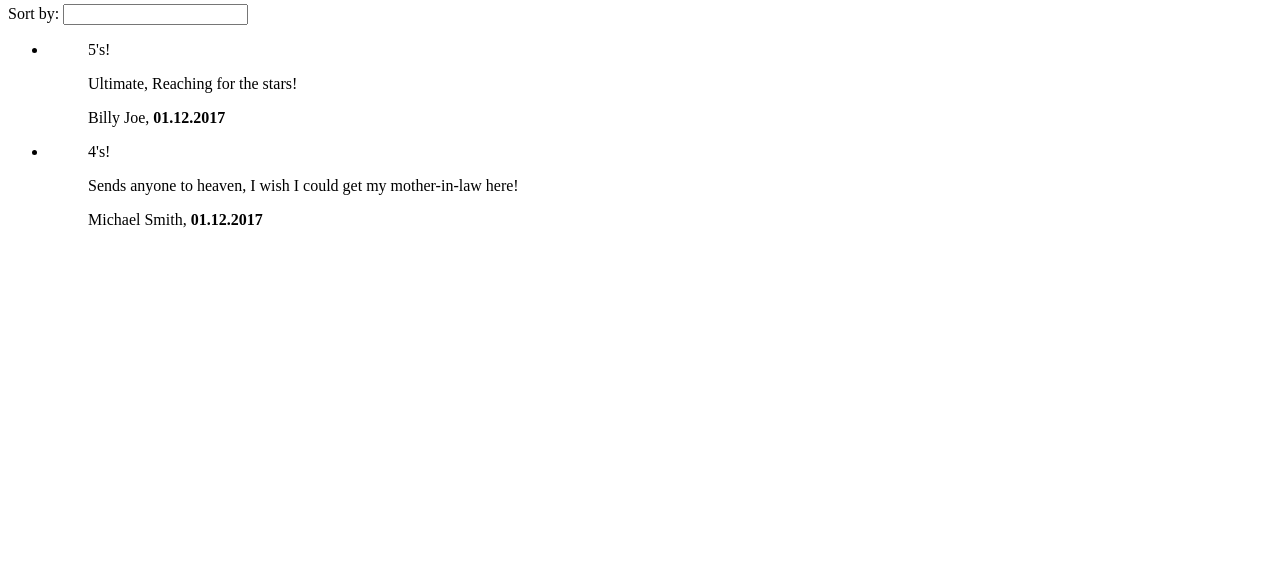
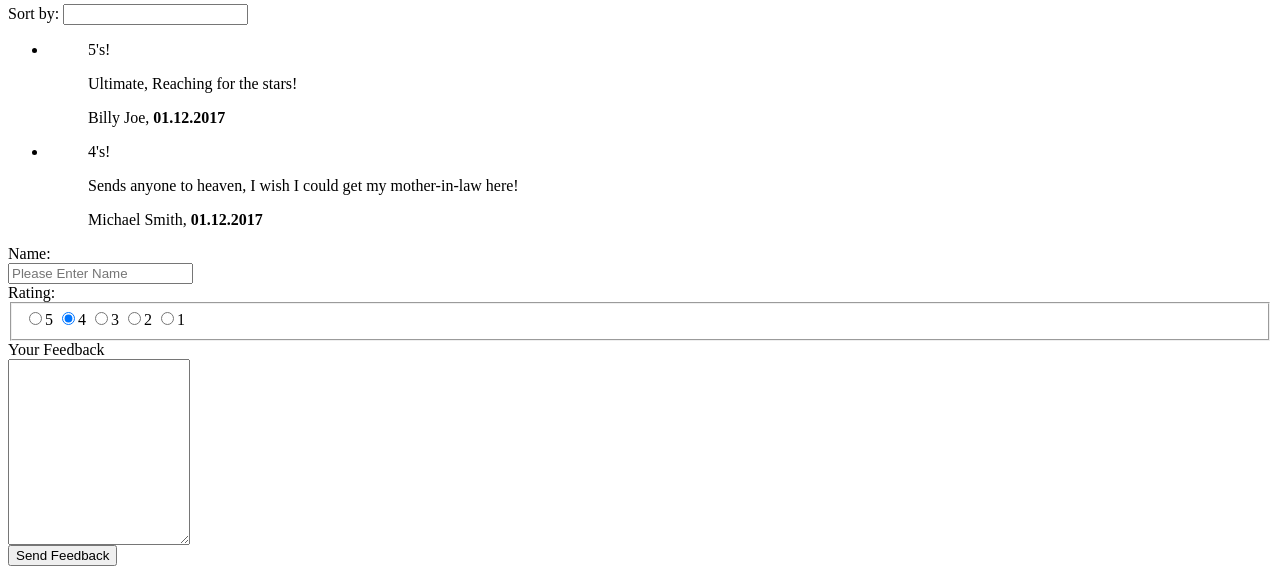
Before and after one commit to razzlepdx/sleep-safe, a Flask app: page /site in a window 1280 px wide. Shown: the part 397-979 px from the top of the page. Before the commit the page ends 625 px from the top, so only its background shows below. Run offline with Flask 2, Linux system fonts and the light colour scheme.

Commit message:
comment form

```diff
--- a/templates/location.html
+++ b/templates/location.html
@@ -58,3 +58,43 @@
         </div>
 
     </div>
+
+    <!--COMMENTS-->
+    <form class="form-horizontal" name="commentForm"
+      action="submitComment()" novalidate>
+    <div class="form-group">
+        <label for="name" class="col-sm-2 control-label">Name: </label>
+        <div class="col-sm-10">
+            <input type="text" class="form-control" id="name" name="name"
+                   placeholder="Please Enter Name" required>
+        </div>
+    </div>
+    <div class="form-group">
+        <label class="control-label col-xs-12 col-sm-2">Rating: </label>
+        <div class="col-xs-12 col-sm-10">
+            <fieldset>
+                <span class="star-cb-group">
+                    <input type="radio" id="rating-5" name="rating" value="5" /><label for="rating-5">5</label>
+                    <input type="radio" id="rating-4" name="rating" value="4" checked="checked" /><label for="rating-4">4</label>
+                    <input type="radio" id="rating-3" name="rating" value="3" /><label for="rating-3">3</label>
+                    <input type="radio" id="rating-2" name="rating" value="2" /><label for="rating-2">2</label>
+                    <input type="radio" id="rating-1" name="rating" value="1" /><label for="rating-1">1</label>
+                </span>
+            </fieldset>
+        </div>
+    </div>
+    <div class="form-group">
+        <label for="comment" class="col-sm-2 control-label">Your Feedback</label>
+        <div class="col-sm-10">
+            <textarea name="comment" id="comment" class="form-control" rows="12" required>
+            </textarea>
+        </div>
+    </div>
+    <div class="form-group">
+        <div class="col-sm-offset-2 col-sm-10">
+            <button type="submit" class="btn btn-primary">
+                Send Feedback
+            </button>
+        </div>
+    </div>
+</form>
```
